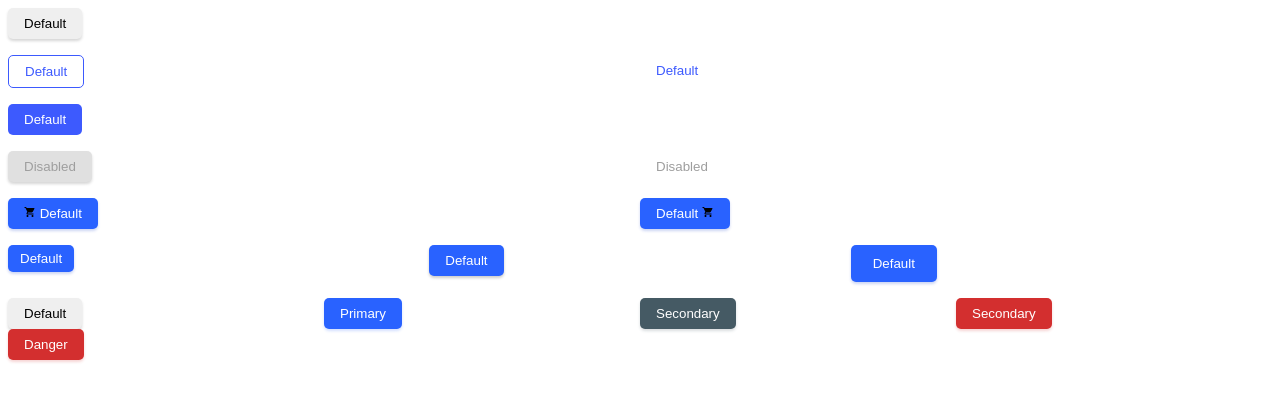
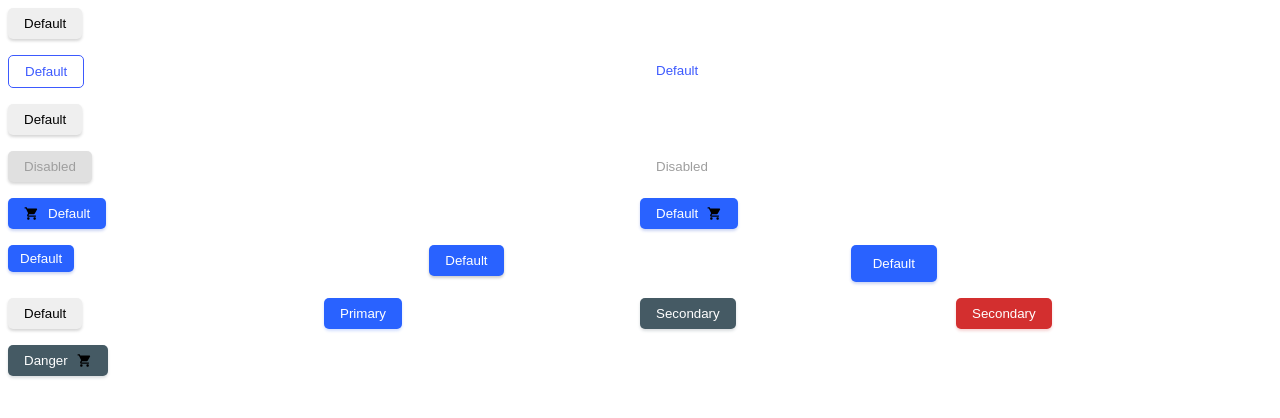
Before and after one commit to voromahery/react-button, a React app: page / in a window 1280 px wide. Built offline with nearby package versions, Linux system fonts and the light colour scheme.

Commit message:
Fixed condition and styled the button with icon

```diff
--- a/Buttons.js
+++ b/Buttons.js
@@ -3,15 +3,74 @@ import './style.css';
 
 function Button(props) {
     let style = "";
-if (props.color) {
-    style = props.color;
-} else if (props.variant) {
-    style = props.variant;
-} else if (props.size) {
-    style = props.size;
-} else if (props.color && props.size && props.variant) {
-    style = props.color;
-}
+
+    if (props.className && props.color) {
+        style = `${props.className} ${props.color}`;
+    }
+    if (props.color) {
+        style = props.color;
+    }
+
+    if (props.variant) {
+        style = props.variant;
+    }
+
+    if (props.size) {
+        style = props.size;
+    }
+
+    if (props.endIcon) {
+        style = props.endIcon;
+    }
+
+    if (props.startIcon) {
+        style = props.startIcon;
+    }
+
+    if (props.endIcon && props.startIcon) {
+        style = `${props.endIcon} ${props.startIcon}`;
+    }
+
+    if (props.color && props.size) {
+        style = `${props.color} ${props.size}`;
+    }
+
+    if (props.color && props.variant) {
+        style = `${props.color} ${props.variant}`;
+    }
+
+    if (props.variant && props.size) {
+        style = `${props.variant} ${props.size}`;
+    }
+
+    if (props.variant && props.size && props.color) {
+        style = `${props.color} ${props.variant} ${props.size}`;
+    }
+
+    if (props.endIcon && props.color) {
+        style = `${props.endIcon} ${props.color}`;
+    }
+
+    if (props.startIcon && props.color) {
+        style = `${props.startIcon} ${props.color}`;
+    }
+
+    if (props.startIcon && props.variant) {
+        style = `${props.startIcon} ${props.color} ${props.variant}`;
+    }
+
+    if (props.endIcon && props.variant) {
+        style = `${props.endIcon} ${props.color} ${props.variant}`;
+    }
+
+    if (props.variant && props.size && props.color && props.endIcon) {
+        style = `${props.color} ${props.variant} ${props.size} ${props.endIcon}`;
+    }
+
+    if (props.variant && props.size && props.color && props.startIcon) {
+        style = `${props.color} ${props.variant} ${props.size} ${props.startIcon}`;
+    }
+
     return (
         <div>
             <div>
--- a/index.js
+++ b/index.js
@@ -13,15 +13,15 @@ function App() {
                 <Button variant="outline-text">Default</Button>
             </div>
             <div>
-                <Button variant="disableShadow">Default</Button>
+                <Button className="disableShadow">Default</Button>
             </div>
             <div className="disable">
                 <Button variant="disable-button">Disabled</Button>
                 <Button variant="disable-text">Disabled</Button>
             </div>
             <div className="icon">
-                <Button variant="start-icon"><img src={icon} alt="shopping-cart" /> Default</Button>
-                <Button variant="end-icon">Default <img src={icon} alt="shopping-cart" /></Button>
+                <Button startIcon="start-icon">Default</Button>
+                <Button endIcon="end-icon">Default</Button>
             </div>
             <div className="size">
                 <Button size="sm">Default</Button>
@@ -33,7 +33,9 @@ function App() {
                 <Button color="primary">Primary</Button>
                 <Button color="secondary">Secondary</Button>
                 <Button color="danger">Secondary</Button>
-                <Button size="lg" color="danger">Danger</Button>
+            </div>
+            <div>
+                <Button endIcon="end-icon" size="sm" color="secondary">Danger</Button>
             </div>
         </div>
     )
--- a/style.css
+++ b/style.css
@@ -7,6 +7,11 @@ button {
     border-radius: 5px;
     box-shadow: 0px 2px 3px rgba(51, 51, 51, 0.2);
     border: none;
+}
+
+button:hover,
+button:focus {
+    background-color: #AEAEAE;
 }
 
 img {
@@ -58,7 +63,18 @@ img {
     color: #FFFFFF
 }
 
-.disable-button {
+.disableShadow:hover,
+.disableShadow:focus {
+    background: #3D5AFE;
+}
+
+.disable-text:hover {
+    background-color: transparent;
+}
+
+.disable-button,
+.disable-button:hover,
+.disable-button:focus {
     background-color: #E0E0E0;
 }
 
@@ -68,10 +84,20 @@ img {
 }
 
 .start-icon,
+.start-icon:hover,
+.start-icon:focus,
 .end-icon,
+.end-icon:hover,
+.end-icon:focus,
 .sm,
+.sm:hover,
+.sm:focus,
 .md,
-.lg {
+.md:hover,
+.md:focus,
+.lg,
+.lg:hover,
+.lg:focus {
     background-color: #2962FF;
 }
 
@@ -80,9 +106,24 @@ img {
     box-shadow: 0px 2px 3px rgba(0, 49, 202, 0.2);
 }
 
-.start-icon::before {
+.start-icon::before,
+.end-icon::after {
+    content: "";
     background-image: url('./icon/shopping-cart.svg');
     background-repeat: no-repeat;
+    width: 13px;
+    height: 14px;
+    background-size: contain;
+}
+
+.start-icon::before {
+    padding-right: 1.5rem;
+    background-position: left center;
+}
+
+.end-icon::after {
+    padding-left: 1.5rem;
+    background-position: right center;
 }
 
 .start-icon,
```
